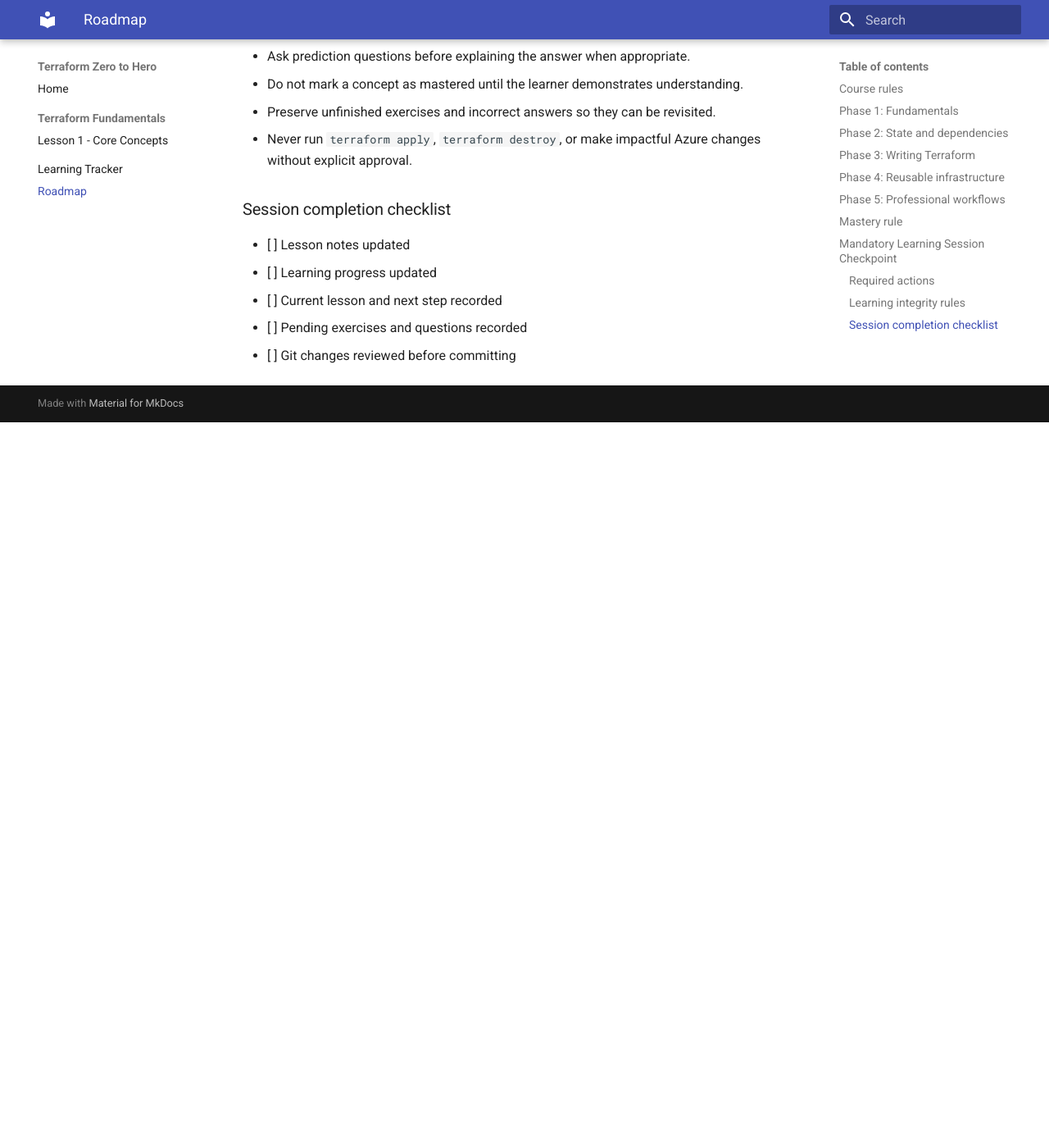
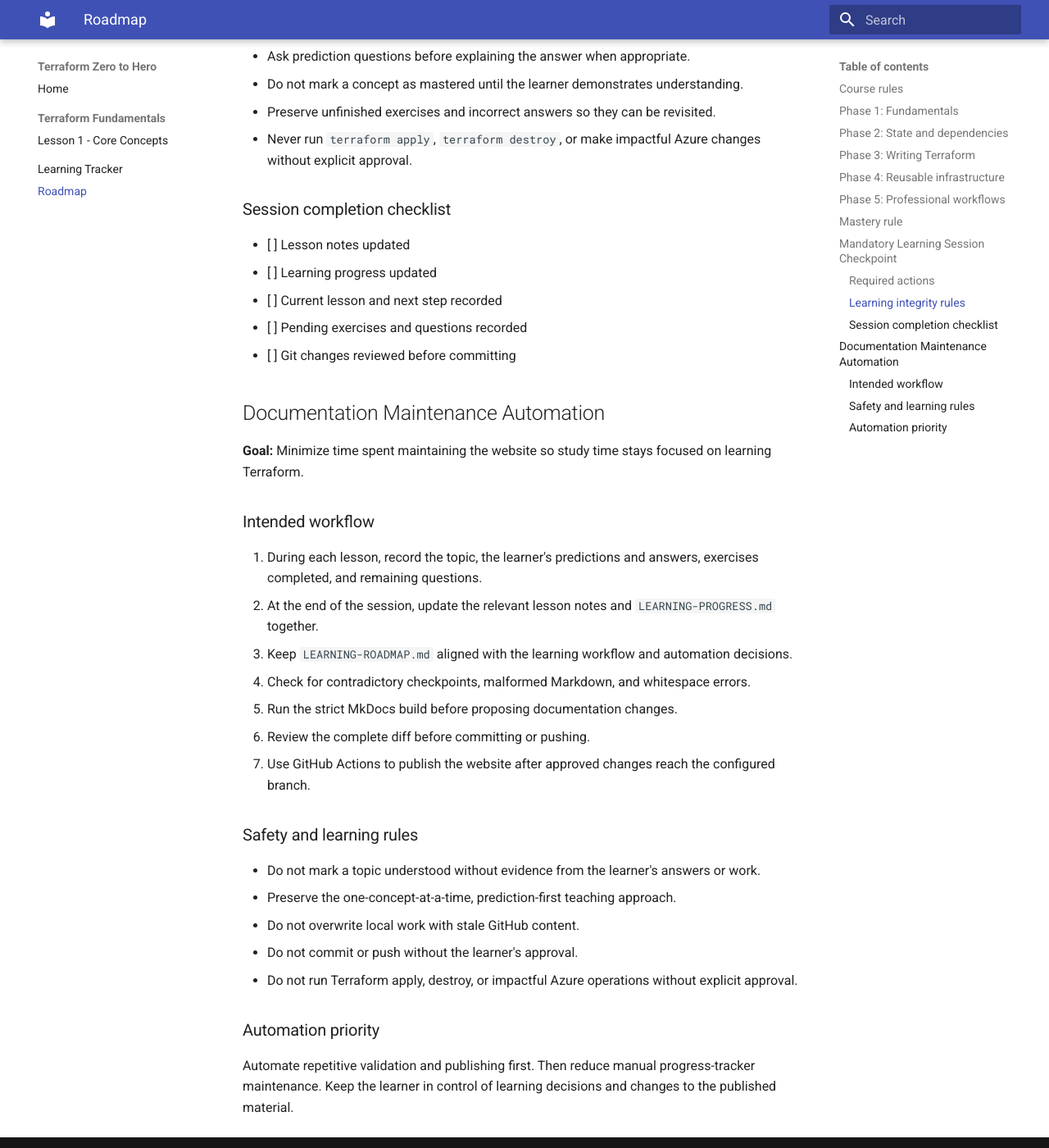
Before and after one commit to pshewale-dev/terraform-azure-lab, an MkDocs documentation site: the page built from docs/LEARNING-ROADMAP.md, in a window 1280 px wide and 1400 px high, scrolled down 2610 px. Shown: the whole window at 82% size. Built offline with MkDocs 1.6.1 and Material for MkDocs 9.7.7, drawn with Linux system fonts in a browser that asks for light colours; before the commit the page ends 3125 px from its top, so only the background shows below that.

Commit message:
docs: document learning website maintenance workflow

```diff
--- a/docs/LEARNING-ROADMAP.md
+++ b/docs/LEARNING-ROADMAP.md
@@ -83,3 +83,26 @@ Before ending each learning session, update the learning documentation.
 - [ ] Current lesson and next step recorded
 - [ ] Pending exercises and questions recorded
 - [ ] Git changes reviewed before committing
+
+## Documentation Maintenance Automation
+
+**Goal:** Minimize time spent maintaining the website so study time stays focused on learning Terraform.
+
+### Intended workflow
+1. During each lesson, record the topic, the learner's predictions and answers, exercises completed, and remaining questions.
+2. At the end of the session, update the relevant lesson notes and `LEARNING-PROGRESS.md` together.
+3. Keep `LEARNING-ROADMAP.md` aligned with the learning workflow and automation decisions.
+4. Check for contradictory checkpoints, malformed Markdown, and whitespace errors.
+5. Run the strict MkDocs build before proposing documentation changes.
+6. Review the complete diff before committing or pushing.
+7. Use GitHub Actions to publish the website after approved changes reach the configured branch.
+
+### Safety and learning rules
+- Do not mark a topic understood without evidence from the learner's answers or work.
+- Preserve the one-concept-at-a-time, prediction-first teaching approach.
+- Do not overwrite local work with stale GitHub content.
+- Do not commit or push without the learner's approval.
+- Do not run Terraform apply, destroy, or impactful Azure operations without explicit approval.
+
+### Automation priority
+Automate repetitive validation and publishing first. Then reduce manual progress-tracker maintenance. Keep the learner in control of learning decisions and changes to the published material.
```
